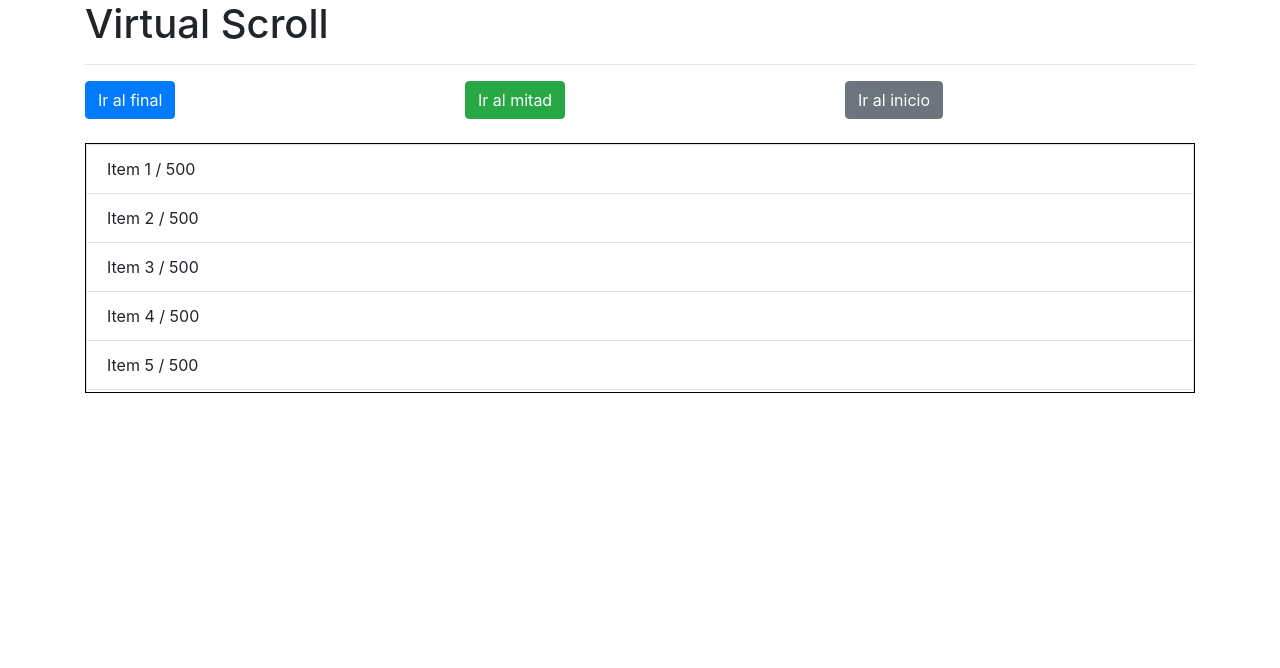
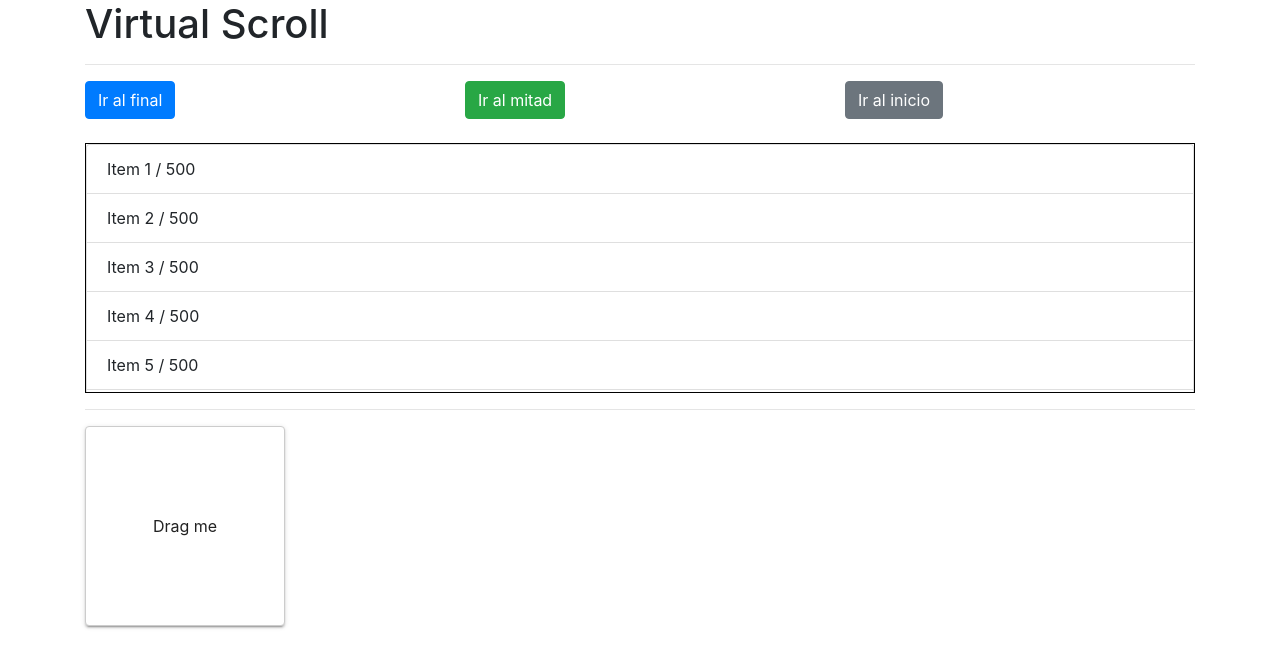
Before and after one commit to wilmer142/VirtualDrogApp, an Angular app: page / in a window 1280 px wide. Shown: the top 668 px of the page. Built offline with nearby package versions, Linux system fonts and the light colour scheme.

Commit message:
Implementing drag example basic

```diff
--- a/src/app/app.component.html
+++ b/src/app/app.component.html
@@ -1 +1,4 @@
 <app-virtual></app-virtual>
+<hr>
+<app-drag></app-drag>
+<br>
--- /dev/null
+++ b/src/app/components/drag/drag.component.html
@@ -0,0 +1,3 @@
+<div class="caja" cdkDrag>
+    Drag me
+</div>
--- /dev/null
+++ b/src/app/components/drag/drag.component.ts
@@ -0,0 +1,15 @@
+import { Component, OnInit } from '@angular/core';
+
+@Component({
+  selector: 'app-drag',
+  templateUrl: './drag.component.html',
+  styleUrls: ['./drag.component.css']
+})
+export class DragComponent implements OnInit {
+
+  constructor() { }
+
+  ngOnInit() {
+  }
+
+}
```
Also changed, not shown: src/app/app.module.ts (+6 -2 lines), src/app/components/drag/drag.component.css (added), 1 other file (tests, documents, lock files or other folders).
